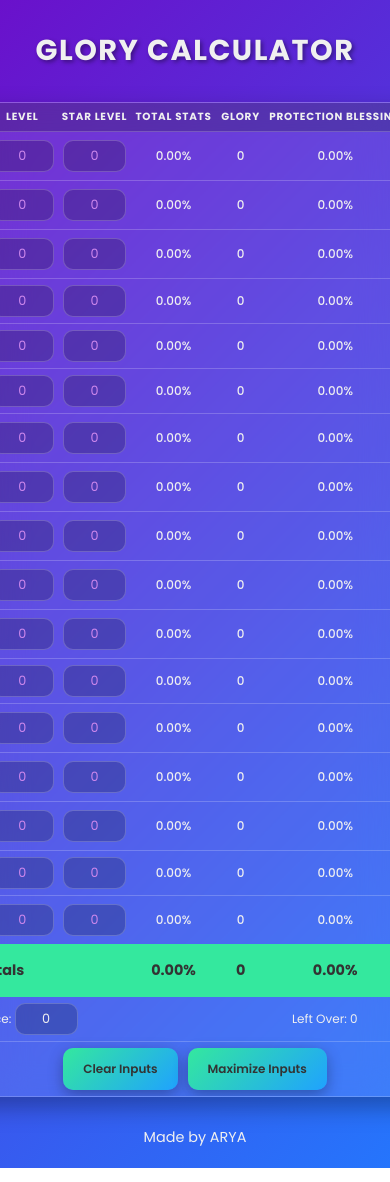
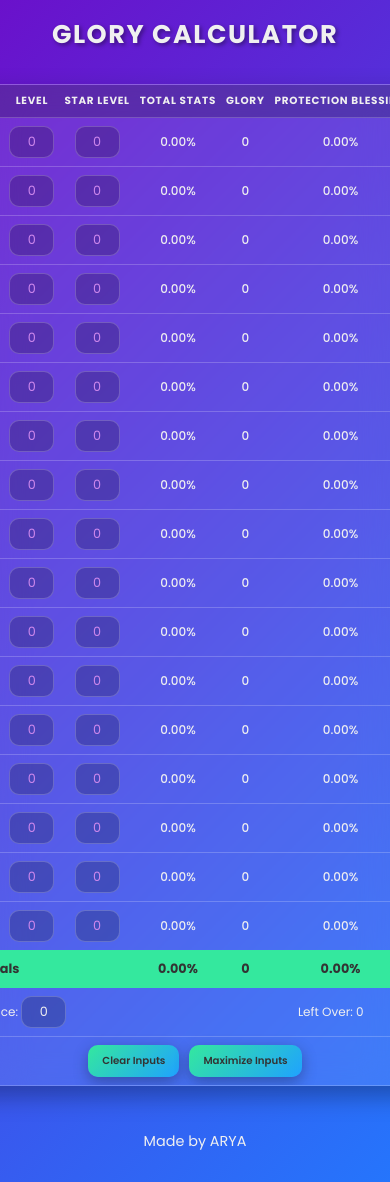
Before and after one commit to vanosski/glorycalc, a React (Create React App) app: page / in a window 390 px wide. Shown: the top 1182 px of the page. Built offline with nearby package versions, Linux system fonts and the light colour scheme.

Commit message:
Add mobile-friendly table scrolling

```diff
--- a/src/styles.css
+++ b/src/styles.css
@@ -19,12 +19,16 @@
   --table-border-radius: 16px;
 }
 
+*, *::before, *::after {
+  box-sizing: border-box;
+}
+
 body {
   font-family: var(--font-primary);
   background: var(--bg-gradient);
   color: var(--text-light);
   margin: 0;
-  padding: 40px 20px;
+  padding: 30px 15px;
   display: flex;
   flex-direction: column;
   justify-content: space-between;
@@ -37,6 +41,7 @@ body {
 header {
   text-align: center;
   margin-bottom: 20px;
+  width: 100%;
 }
 
 h1 {
@@ -46,6 +51,8 @@ h1 {
   text-transform: uppercase;
   letter-spacing: 1.5px;
   text-shadow: 2px 2px 4px rgba(0, 0, 0, 0.4);
+  margin-top: 0;
+  margin-bottom: 20px;
 }
 
 main {
@@ -58,8 +65,8 @@ main {
 
 footer {
   text-align: center;
-  margin-top: 20px;
-  padding: 10px 0;
+  margin-top: 30px;
+  padding: 15px 0;
   width: 100%;
   color: var(--text-light);
   font-size: 0.9rem;
@@ -92,7 +99,6 @@ table {
   overflow: hidden;
   border: 1px solid var(--border-color);
   transition: transform 0.3s ease, box-shadow 0.3s ease;
-  min-width: 0;
   table-layout: auto;
 }
 
@@ -106,6 +112,7 @@ th, td {
   text-align: center;
   border-bottom: 1px solid var(--border-color);
   vertical-align: middle;
+  white-space: nowrap;
 }
 
 tr:not(#totals-row):last-child td {
@@ -123,7 +130,7 @@ th {
   position: sticky;
   top: 0;
   z-index: 10;
-  padding: 10px 8px;
+  padding: 12px 15px;
   white-space: nowrap;
 }
 
@@ -142,6 +149,7 @@ td {
 
 input[type="number"] {
   width: 70px;
+  max-width: 100%;
   padding: 8px 10px;
   border: 1px solid var(--border-color);
   border-radius: var(--border-radius);
@@ -151,7 +159,8 @@ input[type="number"] {
   font-size: 1em;
   text-align: center;
   transition: border-color 0.3s ease, box-shadow 0.3s ease;
-  appearance: none;
+  appearance: textfield;
+  -moz-appearance: textfield;
 }
 
 input[type="number"]::-webkit-inner-spin-button,
@@ -183,14 +192,19 @@ input[type="number"]::placeholder {
   font-size: 1.05rem;
   border: none;
   padding: 16px 20px;
+  position: -webkit-sticky;
+  position: sticky;
+  bottom: 0;
+  z-index: 5;
 }
 
-#totals-row td:first-child {
-  border-bottom-left-radius: var(--table-border-radius);
-}
-
-#totals-row td:last-child {
-  border-bottom-right-radius: var(--table-border-radius);
+.button-container {
+  display: flex;
+  justify-content: center;
+  align-items: center;
+  gap: 10px;
+  margin: 20px 0;
+  flex-wrap: wrap;
 }
 
 .btn {
@@ -205,6 +219,9 @@ input[type="number"]::placeholder {
   cursor: pointer;
   transition: background 0.3s ease, transform 0.2s ease, box-shadow 0.2s ease;
   box-shadow: 0 5px 15px var(--shadow-color);
+  display: inline-flex;
+  align-items: center;
+  justify-content: center;
 }
 
 .btn:hover {
@@ -218,63 +235,86 @@ input[type="number"]::placeholder {
   box-shadow: 0 3px 10px var(--shadow-color);
 }
 
+@media (max-width: 992px) {
+  h1 {
+    font-size: 2.2rem;
+  }
+  th, td {
+    padding: 14px 15px;
+  }
+}
+
 @media (max-width: 768px) {
   body {
-    padding: 10px 5px;
+    padding: 20px 10px;
   }
-
   h1 {
     font-size: 1.8rem;
     margin-bottom: 30px;
   }
-
   .table-container {
-    width: 100%;
-    max-width: 100%;
     height: calc(100vh - 120px);
     overflow-y: auto;
   }
-
   table {
-    max-width: 100%;
     box-shadow: 0 10px 25px var(--shadow-color);
-    border-radius: 8px;
+    border-radius: 12px;
+    --table-border-radius: 12px;
   }
-
   th, td {
-    padding: 8px 6px;
+    padding: 10px 8px;
     font-size: 0.8rem;
   }
-
   th {
     font-size: 0.7rem;
     font-weight: 700;
-    background: var(--input-bg);
-    color: var(--text-light);
+    padding: 10px 8px;
   }
-
   input[type="number"] {
-    width: 50px;
+    width: 55px;
     padding: 6px 8px;
     font-size: 0.8rem;
   }
-
   #totals-row td {
     font-size: 0.9rem;
+    padding: 12px 8px;
+  }
+  .btn {
+    font-size: 0.9em;
+    padding: 10px 18px;
+  }
+  .button-container {
+    gap: 8px;
   }
 }
 
 @media (max-width: 480px) {
+  body {
+    padding: 15px 5px;
+  }
+  h1 {
+    font-size: 1.6rem;
+  }
   th, td {
-    padding: 6px 4px;
+    padding: 8px 5px;
     font-size: 0.75rem;
   }
-
   th {
     font-size: 0.65rem;
+    padding: 8px 5px;
   }
-
   input[type="number"] {
     width: 45px;
   }
+  #totals-row td {
+    font-size: 0.8rem;
+    padding: 10px 5px;
+  }
+  .btn {
+    font-size: 0.85em;
+    padding: 8px 14px;
+  }
+  .button-container {
+    gap: 6px;
+  }
 }
```
